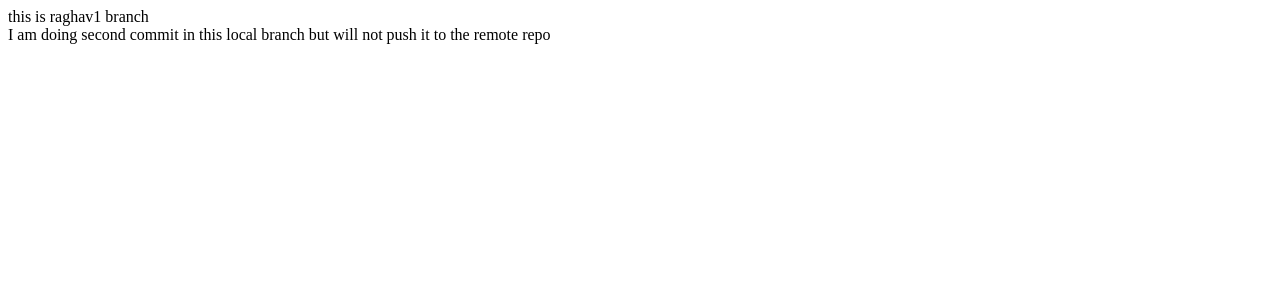
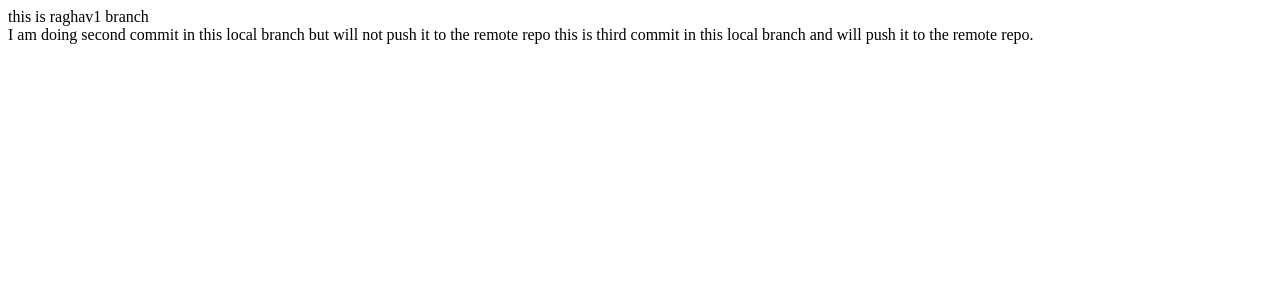
Before and after one commit to RaghavSpecialYou/crash, a React (Create React App) app: page / in a window 1280 px wide. Shown: the top 300 px of the page. Built offline with nearby package versions, Linux system fonts and the light colour scheme.

Commit message:
this is third commit of local branch

```diff
--- a/src/App.js
+++ b/src/App.js
@@ -6,7 +6,8 @@ const App = () => {
       <div>this is raghav1 branch</div>
       <div>
         I am doing second commit in this local branch but will not push it to
-        the remote repo
+        the remote repo this is third commit in this local branch and will push
+        it to the remote repo.
       </div>
     </>
   );
```
